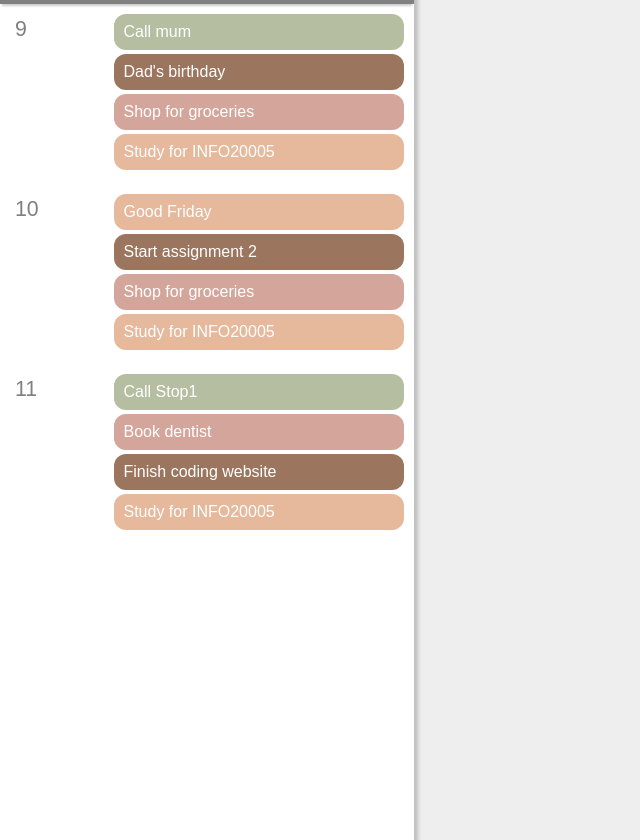
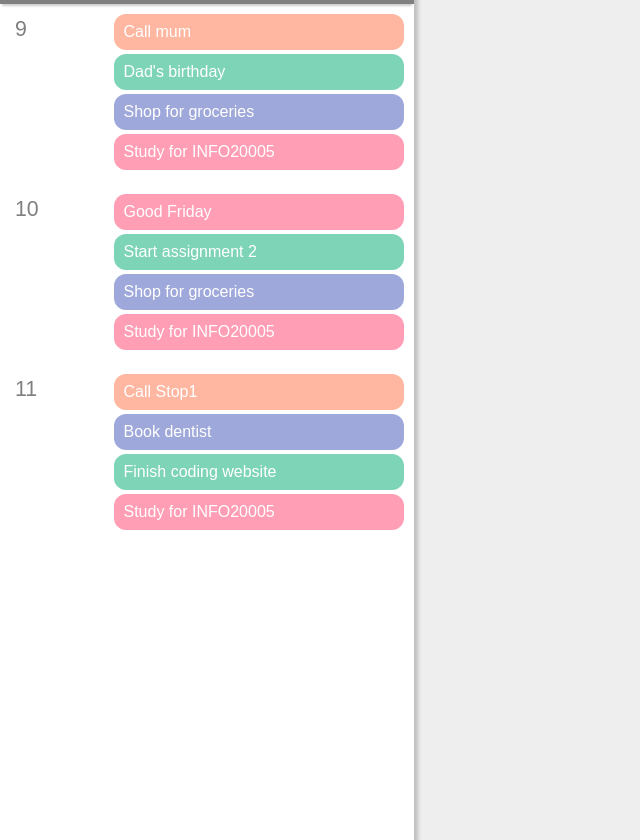
Before and after one commit to Player-MINEPIG/INFO20005, a plain HTML site: page Workshop 6/calendar/index.html in a window 1280 px wide. Shown: the part 56-896 px from the top of the page, without its empty margins (0-640 px from the left). Drawn offline with Linux system fonts and the light colour scheme; a web font is replaced by a local one.

Commit message:
marshmellow style for the calendar

```diff
--- a/Workshop 6/calendar/colours.css
+++ b/Workshop 6/calendar/colours.css
@@ -1,17 +1,17 @@
 /* EXERCISE START */
 
 .task-type-1{
-    background-color: #E6B89C;  /* 温暖的米色，给人舒适感 */
+    background-color: #FF9EB5;  /* 更饱和的粉色，保持甜美 */
   }
 
   .task-type-2{
-    background-color: #9C755F;  /* 深棕色，像秋天的落叶 */
+    background-color: #7ED4B6;  /* 更深的薄荷绿，清新依旧 */
   }
 
   .task-type-3{
-    background-color: #D4A59A;  /* 柔和的玫瑰色，温暖而舒适 */
+    background-color: #9FA8DA;  /* 更深的淡紫色，梦幻感更强 */
   }
 
   .task-type-4{
-    background-color: #B5BEA1;  /* 柔和的橄榄绿，让人联想到森林 */
+    background-color: #FFB7A1;  /* 更深的淡橙色，温暖感更强 */
   }
```
